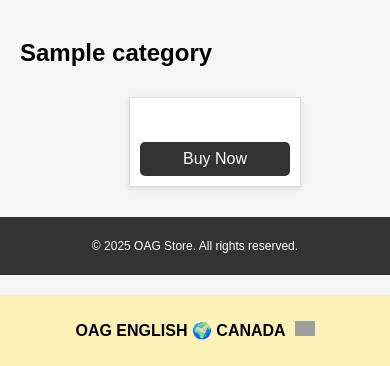
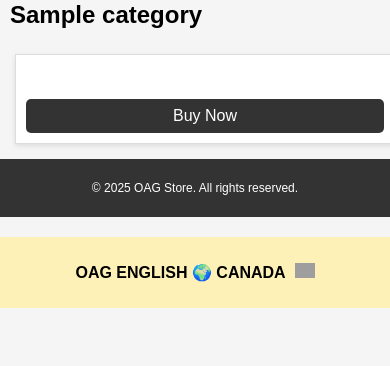
Before and after one commit to badboigibby/oag_store, a Flask app: template templates/index.html in a window 390 px wide; the page is wider, and only the part inside the window is pictured. Shown: the part 845-1211 px from the top of that part. After the commit the page ends 1153 px from the top of that part, so only its background shows below. Run offline with Flask 3, Linux system fonts and the light colour scheme; the template is opened without the code that fills it: most values are stand-ins (such as "Sample title", 1, 10 or a date in 2020); grey boxes are pictures that could not be loaded.

Commit message:
Updated CSS for responsive layout

```diff
--- a/static/css/styles.css
+++ b/static/css/styles.css
@@ -31,7 +31,7 @@ header, nav, section, footer {
 
 .search-bar {
     flex-grow: 1;
-    margin: 0 20px;
+    margin: 0 10px; /* Reduced margins for more space */
     display: flex;
 }
 
@@ -39,6 +39,8 @@ header, nav, section, footer {
     flex: 1;
     padding: 8px;
     font-size: 14px;
+    border: 1px solid #ddd; /* Add border for clarity */
+    border-radius: 5px 0 0 5px; /* Rounded corners on the left */
 }
 
 .search-bar button {
@@ -46,6 +48,7 @@ header, nav, section, footer {
     background-color: #333;
     color: white;
     border: none;
+    border-radius: 0 5px 5px 0; /* Rounded corners on the right */
     cursor: pointer;
 }
 
@@ -78,28 +81,31 @@ header, nav, section, footer {
     margin-top: 20px;  /* Add some space from the top */
     border-radius: 8px;  /* Rounded corners for a more modern look */
     background-image: url('static/your-banner-image.jpg'); /* Path to your banner image */
-    background-size: cover; /* Ensures the image covers the banner area */
+    background-size: contain; /* Ensure the entire image is visible */
     background-position: center; /* Keeps the image centered */
+    height: 200px; /* Set a fixed height to display the entire banner */
 }
 
 /* Product Section */
 .product-section {
-    padding: 20px;
+    padding: 10px; /* Reduced padding for more screen space */
 }
 
 .product-row {
     display: flex;
     flex-wrap: wrap;
-    justify-content: space-around;
+    justify-content: space-between; /* Distribute products evenly across the screen */
+    margin: 0 auto; /* Center the products on the screen */
+    max-width: 1200px; /* Ensure it doesn’t stretch too wide on large screens */
 }
 
 .product {
     background-color: white;
     border: 1px solid #ddd;
     padding: 10px;
-    margin: 10px;
+    margin: 5px; /* Adjusted margins to fit more products */
     text-align: center;
-    width: 150px;
+    width: calc(33.33% - 10px); /* Three products per row on larger screens */
     box-shadow: 0 2px 5px rgba(0, 0, 0, 0.1);
 }
 
@@ -115,6 +121,32 @@ header, nav, section, footer {
     color: white;
     padding: 8px 0;
     border-radius: 5px;
+}
+
+/* Responsive Adjustments */
+@media (max-width: 768px) {
+    .product {
+        width: calc(50% - 10px); /* Two products per row on medium screens */
+    }
+
+    .search-bar {
+        margin: 0; /* Remove margins for small screens */
+    }
+
+    .search-bar input,
+    .search-bar button {
+        font-size: 12px; /* Adjust font size for small devices */
+    }
+}
+
+@media (max-width: 480px) {
+    .product {
+        width: calc(100% - 10px); /* One product per row on small screens */
+    }
+
+    .welcome-banner {
+        height: auto; /* Adjust height for smaller screens */
+    }
 }
 
 /* Footer */
```
